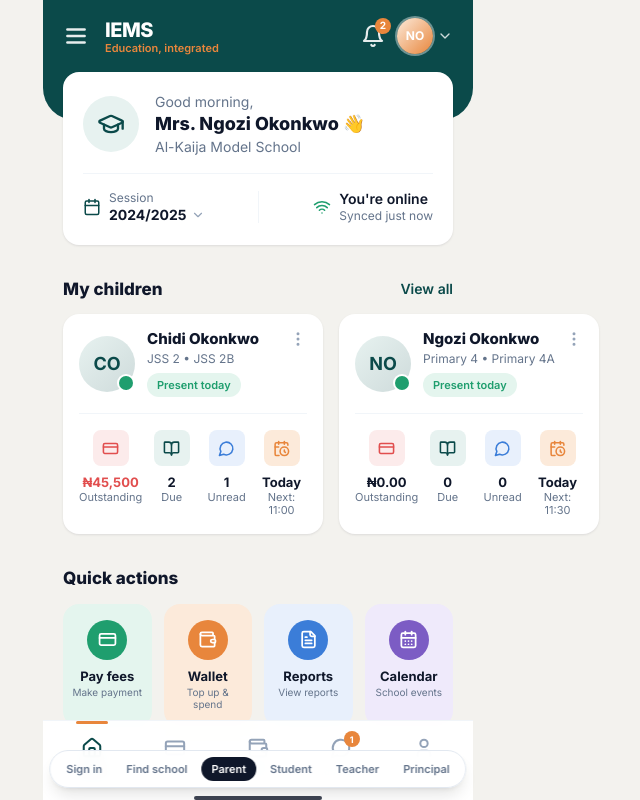
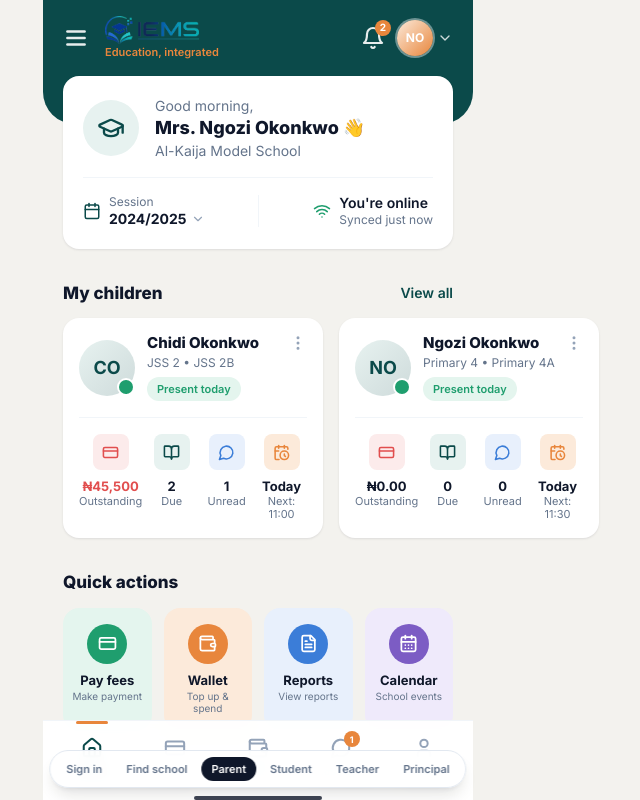
Before and after one commit to vitalclick/IEMS-App-UI, a Next.js app: page / in a window 1280 px wide. Shown: the top 800 px of the page, without its empty margins (382-1022 px from the left). Built offline with nearby package versions, Linux system fonts and the light colour scheme.

Commit message:
Use Logo44 in the Parent, Principal, Teacher, and Student headers
Replaces the plain "IEMS" text mark (Parent, Teacher) and the old
Logo22 raster (Principal, Student) with the flat Logo44 wordmark for a
consistent header logo across all four dashboards.

```diff
--- a/components/Header.tsx
+++ b/components/Header.tsx
@@ -1,3 +1,4 @@
+import Image from "next/image";
 import { Menu, Bell, ChevronDown } from "lucide-react";
 
 export default function Header() {
@@ -13,8 +14,8 @@ export default function Header() {
           </button>
 
           <div className="leading-tight">
-            <p className="text-white font-extrabold text-xl tracking-tight">IEMS</p>
-            <p className="text-orange text-[11px] font-semibold -mt-0.5">
+            <Image src="/logo44.png" alt="IEMS" width={477} height={142} className="h-7 w-auto" />
+            <p className="text-orange text-[11px] font-semibold mt-0.5">
               Education, integrated
             </p>
           </div>
--- a/components/dashboard/CrestHeader.tsx
+++ b/components/dashboard/CrestHeader.tsx
@@ -22,7 +22,7 @@ export default function CrestHeader({
             <Menu size={26} strokeWidth={2.2} />
           </button>
 
-          <Image src="/logo.png" alt="IEMS" width={1155} height={424} className="h-9 w-auto" />
+          <Image src="/logo44.png" alt="IEMS" width={477} height={142} className="h-8 w-auto" />
 
           <div className="leading-tight">
             <p className="text-[8px] font-bold tracking-wide text-slate-300">
--- a/components/dashboard/DashboardHeader.tsx
+++ b/components/dashboard/DashboardHeader.tsx
@@ -1,3 +1,4 @@
+import Image from "next/image";
 import { Menu, Bell, ChevronDown } from "lucide-react";
 
 export default function DashboardHeader({
@@ -22,8 +23,8 @@ export default function DashboardHeader({
           </button>
 
           <div className="leading-tight">
-            <p className="text-white font-extrabold text-xl tracking-tight">IEMS</p>
-            <p className="text-orange text-[11px] font-semibold -mt-0.5">
+            <Image src="/logo44.png" alt="IEMS" width={477} height={142} className="h-7 w-auto" />
+            <p className="text-orange text-[11px] font-semibold mt-0.5">
               Education, integrated
             </p>
           </div>
--- a/components/principal/PrincipalHeader.tsx
+++ b/components/principal/PrincipalHeader.tsx
@@ -10,7 +10,7 @@ export default function PrincipalHeader() {
           <button aria-label="Open menu" className="text-white/90 hover:text-white transition-colors">
             <Menu size={26} strokeWidth={2.2} />
           </button>
-          <Image src="/logo.png" alt="IEMS" width={1155} height={424} className="h-9 w-auto" />
+          <Image src="/logo44.png" alt="IEMS" width={477} height={142} className="h-8 w-auto" />
         </div>
 
         <div className="flex items-center gap-3">
```
Also changed, not shown: public/logo44.png (added).
